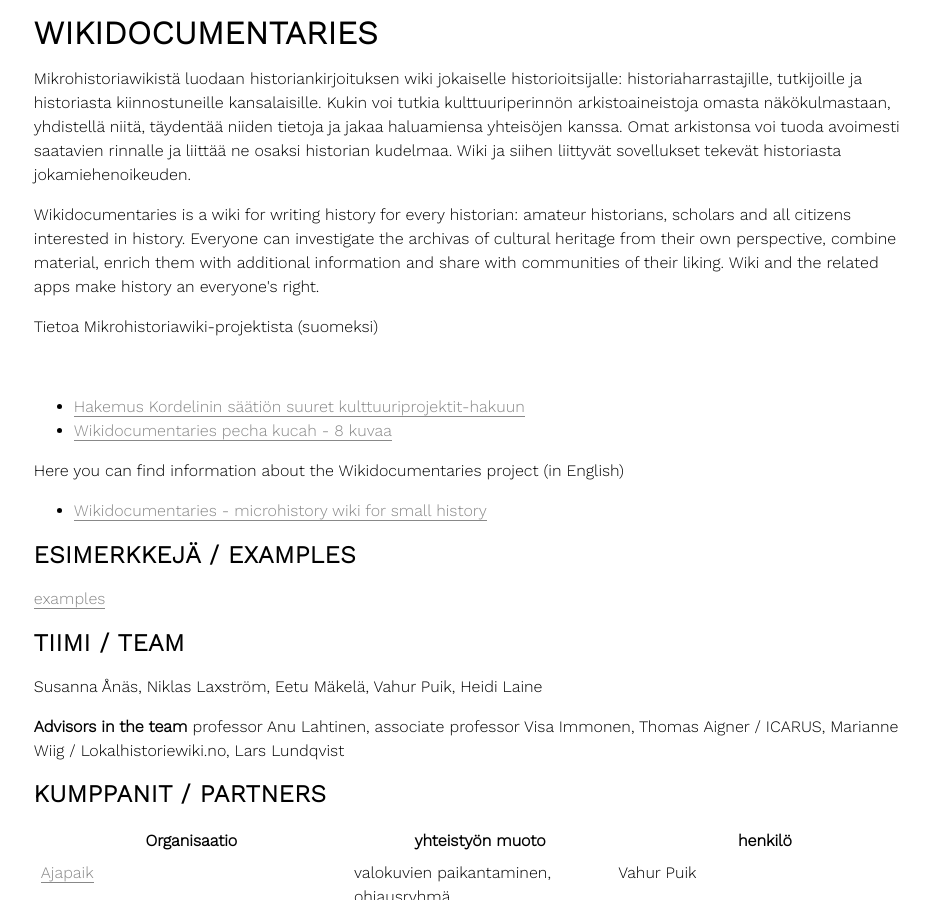
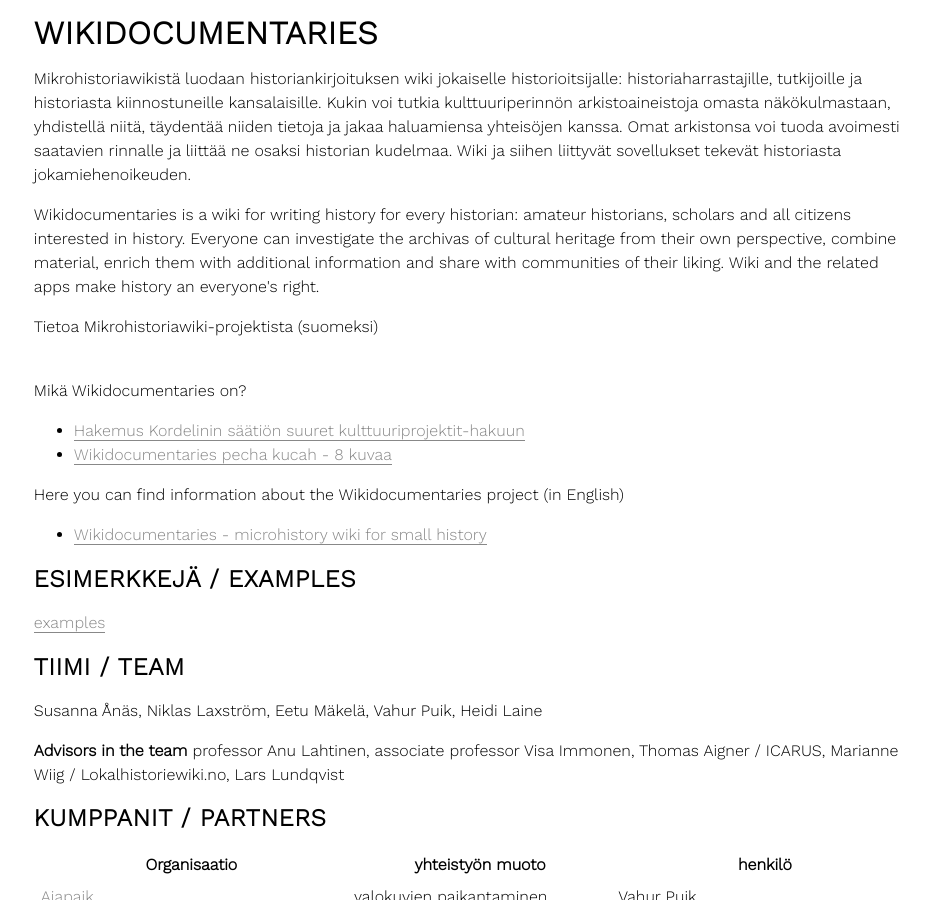
Before and after one commit to Wikidocumentaries/wikidocumentaries.github.io, a Jekyll site: the page built from index.html, in a window 1280 px wide and 900 px high. Shown: the whole window, without its empty margins (227-1157 px from the left). Built offline with Jekyll 4.4.1, drawn with Linux system fonts in a browser that asks for light colours.

Commit message:
Update index.html

```diff
--- a/index.html
+++ b/index.html
@@ -10,7 +10,7 @@
 <p>Tietoa Mikrohistoriawiki-projektista (suomeksi)</p>
 <div class="laatikko">
 <img src="" class="laatikkokuva">
-  <div class="laatikkoteksti"></div>
+  <div class="laatikkoteksti">Mikä Wikidocumentaries on?</div>
 </div>
 <ul>
   <li><a href="https://docs.google.com/document/d/1B5ETmiFi2se2sGqlR_NsoXU4lth3LfX2SEIV-m2rNiM/edit">Hakemus Kordelinin säätiön suuret kulttuuriprojektit-hakuun</a></li>
```
